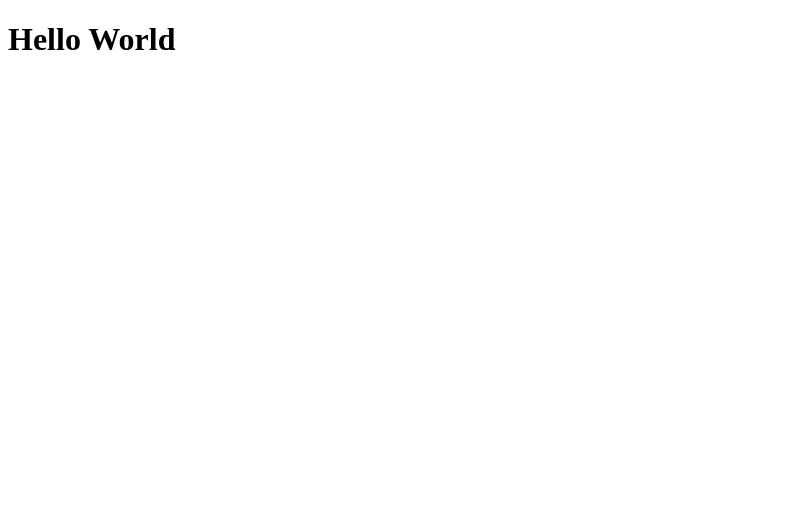
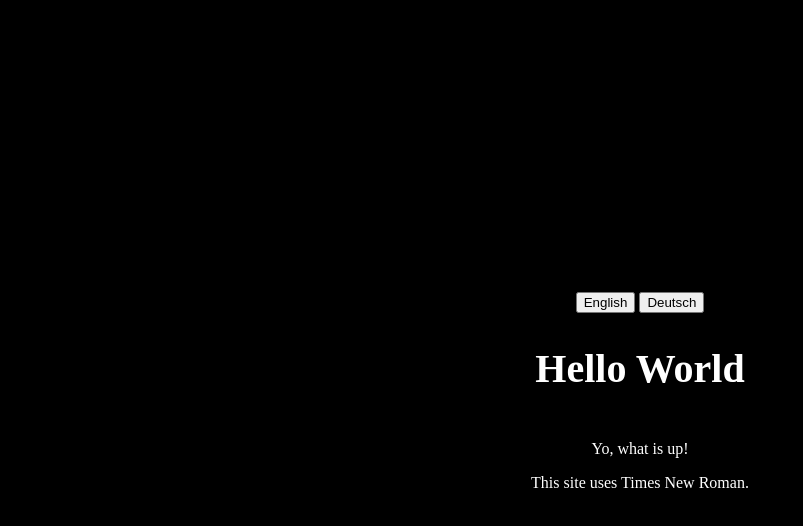
Before and after one commit to einkaternamensjan/einkaternamensjan, a plain HTML site: page index.html in a window 1280 px wide. Shown: the whole page, without its empty margins (0-803 px from the left). Drawn offline with Linux system fonts and the light colour scheme.

Commit message:
Colour change, Translation options

```diff
--- a/index.html
+++ b/index.html
@@ -1,18 +1,50 @@
-<!-- ...existing code... -->
 <!doctype html>
 <html lang="en">
 <head>
   <meta charset="utf-8" />
   <title>einkaternamensjan</title>
   <meta name="viewport" content="width=device-width,initial-scale=1" />
+  <link rel="stylesheet" href="styles.css">
 </head>
 <body>
-  <!-- added header -->
+  <!-- language switcher -->
+  <div class="lang-switch" aria-hidden="false">
+    <button id="btn-en" aria-pressed="true">English</button>
+    <button id="btn-de" aria-pressed="false">Deutsch</button>
+  </div>
+
   <header>
-    <h1>Hello World</h1>
+    <!-- provide both translations via data attributes -->
+    <h1 class="translatable" data-en="Hello World" data-de="Hallo Welt">Hello World</h1>
   </header>
 
-  <!-- ...existing code... -->
+  <main>
+    <p class="translatable" data-en="Yo, what is up!" data-de="Was geht ab?">Yo, what is up!</p>
+    <p class="translatable" data-en="This site uses Times New Roman." data-de="Diese Seite verwendet Times New Roman.">This site uses Times New Roman.</p>
+  </main>
+
+  <script>
+    // language toggle script: switches text for elements that have data-en/data-de
+    (function () {
+      const setLang = (lang) => {
+        document.documentElement.lang = (lang === 'de') ? 'de' : 'en';
+        document.querySelectorAll('.translatable').forEach(el => {
+          const text = el.getAttribute('data-' + lang);
+          if (text !== null) el.textContent = text;
+        });
+        // update buttons' aria state
+        document.getElementById('btn-en').setAttribute('aria-pressed', lang === 'en');
+        document.getElementById('btn-de').setAttribute('aria-pressed', lang === 'de');
+      };
+
+      // attach handlers
+      document.getElementById('btn-en').addEventListener('click', () => setLang('en'));
+      document.getElementById('btn-de').addEventListener('click', () => setLang('de'));
+
+      // default: try to detect browser language, fall back to English
+      const browserLang = navigator.language && navigator.language.startsWith('de') ? 'de' : 'en';
+      setLang(browserLang);
+    })();
+  </script>
 </body>
 </html>
-<!-- ...existing code... -->
--- /dev/null
+++ b/styles.css
@@ -0,0 +1,28 @@
+html, body {
+  margin: 0;
+  min-height: 100vh;
+  background: #000;
+  color: #fff;
+  font-family: "Times New Roman", Times, serif;
+
+  /* center content */
+  display: flex;
+  flex-direction: column;
+  align-items: center;
+  justify-content: center;
+  text-align: center;
+}
+
+header {
+  padding: 2rem;
+  position: relative;
+  z-index: 1;
+  width: 100%;
+}
+
+header h1 {
+  margin: 0;
+  font-size: 2.5rem;
+  color: #fff;
+  text-shadow: 0 2px 4px rgba(0,0,0,0.7);
+}
```
